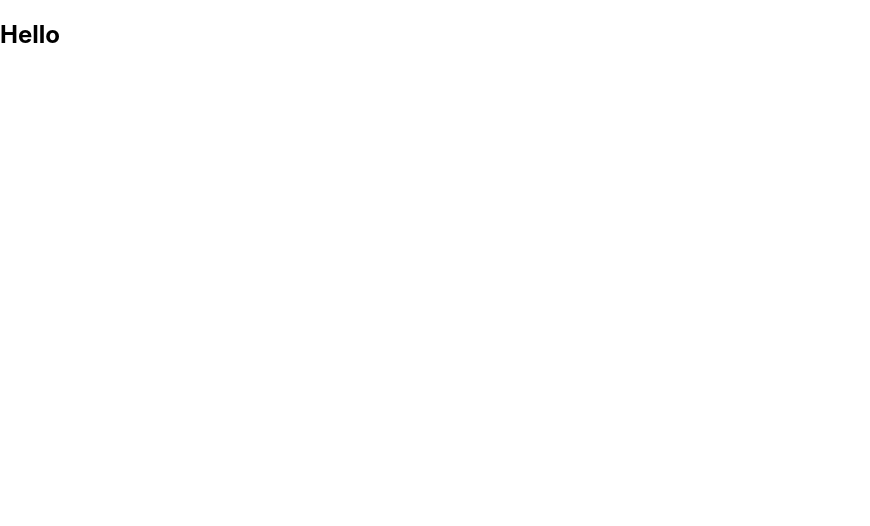
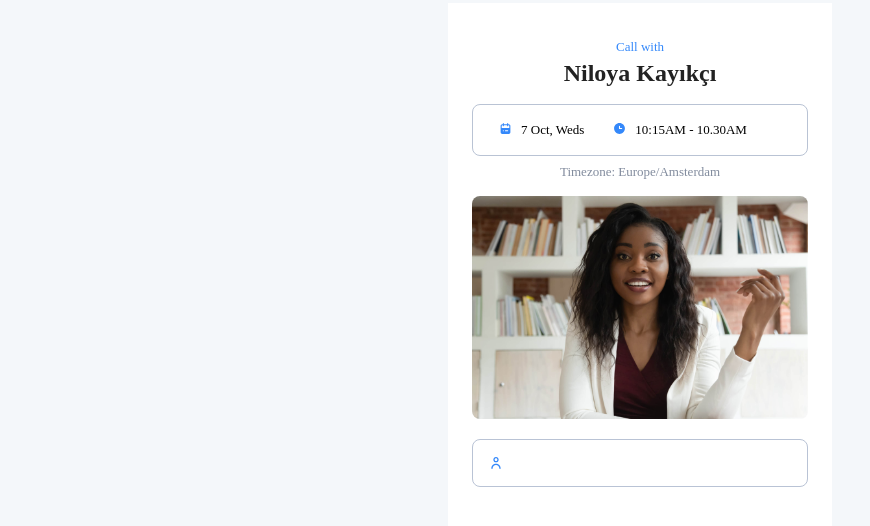
Before and after one commit to SafaElmali/superpeer-ui-developer-challenge, a Next.js app: page / in a window 1280 px wide. Shown: the top 526 px of the page, without its empty margins (0-870 px from the left). Built offline with nearby package versions, Linux system fonts and the light colour scheme.

Commit message:
refactor: modify call card

```diff
--- a/components/Input/styles.module.css
+++ b/components/Input/styles.module.css
@@ -1,19 +1,20 @@
-input {
-  border: none;
-}
-
-input:focus {
-  outline: none;
-  border-bottom: 1px solid lightgray;
-}
-
 .wrapper {
   border: 1px solid #b9c3d5;
   box-sizing: border-box;
-  width: 236px;
+  width: 100%;
   height: 48px;
   border-radius: 8px;
   display: flex;
   align-items: center;
   padding-left: 15px;
 }
+
+.wrapper input {
+  border: none;
+  margin: 0px 6px;
+}
+
+.wrapper input:focus {
+  outline: none;
+  border-bottom: 1px solid lightgray;
+}
--- a/components/icons/User.js
+++ b/components/icons/User.js
@@ -1,6 +1,6 @@
 import * as React from "react";
 
-function SvgUser(props) {
+function SvgUser({ currentColor = "#222", ...props }) {
   return (
     <svg
       width="1em"
@@ -14,7 +14,7 @@ function SvgUser(props) {
         fillRule="evenodd"
         clipRule="evenodd"
         d="M19 20a1 1 0 11-2 0c0-2.757-2.243-5-5-5s-5 2.243-5 5a1 1 0 11-2 0c0-3.86 3.141-7 7-7s7 3.14 7 7zM12 5c1.103 0 2 .897 2 2s-.897 2-2 2-2-.897-2-2 .897-2 2-2zm0 6c2.206 0 4-1.794 4-4s-1.794-4-4-4-4 1.794-4 4 1.794 4 4 4z"
-        fill="#222"
+        style={{ fill: currentColor }}
       />
     </svg>
   );
--- a/pages/index.js
+++ b/pages/index.js
@@ -1,16 +1,46 @@
-import { Box, Container, Heading } from "@chakra-ui/react";
 import Head from "next/head";
 import styles from "../styles/home.module.css";
+import * as Icon from "../components/icons";
+import Input from "../components/Input";
 
 const Home = () => {
   return (
-    <Container className={styles.container}>
+    <div>
       <Head>
-        <title>Tahsin Safa Elmali</title>
+        <meta name="viewport" content="width=device-width, initial-scale=1" />
+        <title>Superpeer UI Developer Challenge</title>
         <link rel="icon" href="/favicon.ico" />
       </Head>
-      <Heading>Hello</Heading>
-    </Container>
+      <main>
+        <section className={styles.card}>
+          <div className={styles.callDetails}>
+            <div className={styles.callTitle}>
+              <p>Call with</p>
+              <p>Niloya Kayıkçı</p>
+            </div>
+            <div className={styles.callSchedule}>
+              <div>
+                <Icon.Calendar currentColor={"#3488FA"} />
+                <p>7 Oct, Weds</p>
+              </div>
+              <div>
+                <Icon.Clock currentColor={"#3488FA"} />
+                <p>10:15AM - 10.30AM</p>
+              </div>
+            </div>
+            <p className={styles.callZone}>Timezone: Europe/Amsterdam</p>
+          </div>
+          <div className={styles.video}>
+            <img src="/stock-image.jpg" />
+            <div className={styles.videoControl}></div>
+          </div>
+          <div className={styles.settings}>
+            <Input icon={<Icon.User currentColor={"#3488FA"} />} />
+            <div className={styles.settingsControls}></div>
+          </div>
+        </section>
+      </main>
+    </div>
   );
 };
 
--- a/styles/Home.module.css
+++ b/styles/Home.module.css
@@ -1,3 +1,62 @@
-.container {
-  max-width: 50%!important;
+.card {
+  width: 384px;
+  height: 795px;
+  background-color: #fff;
+  padding: 32px 24px;
 }
+
+.callTitle {
+  text-align: center;
+}
+
+.callTitle p:first-of-type {
+  color: #3488fa;
+  line-height: 16px;
+  font-size: 13px;
+  margin: 4px 0px;
+}
+
+.callTitle p:last-of-type {
+  color: #222222;
+  font-weight: bold;
+  line-height: 29px;
+  font-size: 24px;
+  margin: 4px 0px 16px;
+}
+
+.callSchedule {
+  display: flex;
+  padding: 17px;
+  border: 1px solid #b9c3d4;
+  border-radius: 8px;
+  background: #ffffff;
+  margin: 0px 0px 8px 0px;
+}
+
+.callSchedule div {
+  font-size: 13px;
+  display: flex;
+}
+
+.callSchedule div:last-of-type {
+  margin: 0px 20px;
+}
+
+.callSchedule svg {
+  margin: 0px 9px;
+}
+
+.callZone {
+  text-align: center;
+  font-size: 13px;
+  color: #818b9d;
+}
+
+.video {
+  margin: 16px 0px;
+}
+
+.video img {
+  max-width: 336px;
+  border-radius: 8px;
+}
--- a/styles/globals.css
+++ b/styles/globals.css
@@ -1,16 +1,13 @@
-html,
-body {
+* {
+  margin: 0;
   padding: 0;
-  margin: 0;
-  font-family: -apple-system, BlinkMacSystemFont, Segoe UI, Roboto, Oxygen,
-    Ubuntu, Cantarell, Fira Sans, Droid Sans, Helvetica Neue, sans-serif;
+  box-sizing: border-box;
 }
 
-a {
-  color: inherit;
-  text-decoration: none;
+main {
+  min-height: 100vh;
+  background: #f4f7fa;
+  display: flex;
+  align-items: center;
+  justify-content: center;
 }
-
-* {
-  box-sizing: border-box;
-}
```
Also changed, not shown: public/stock-image.jpg (added).
